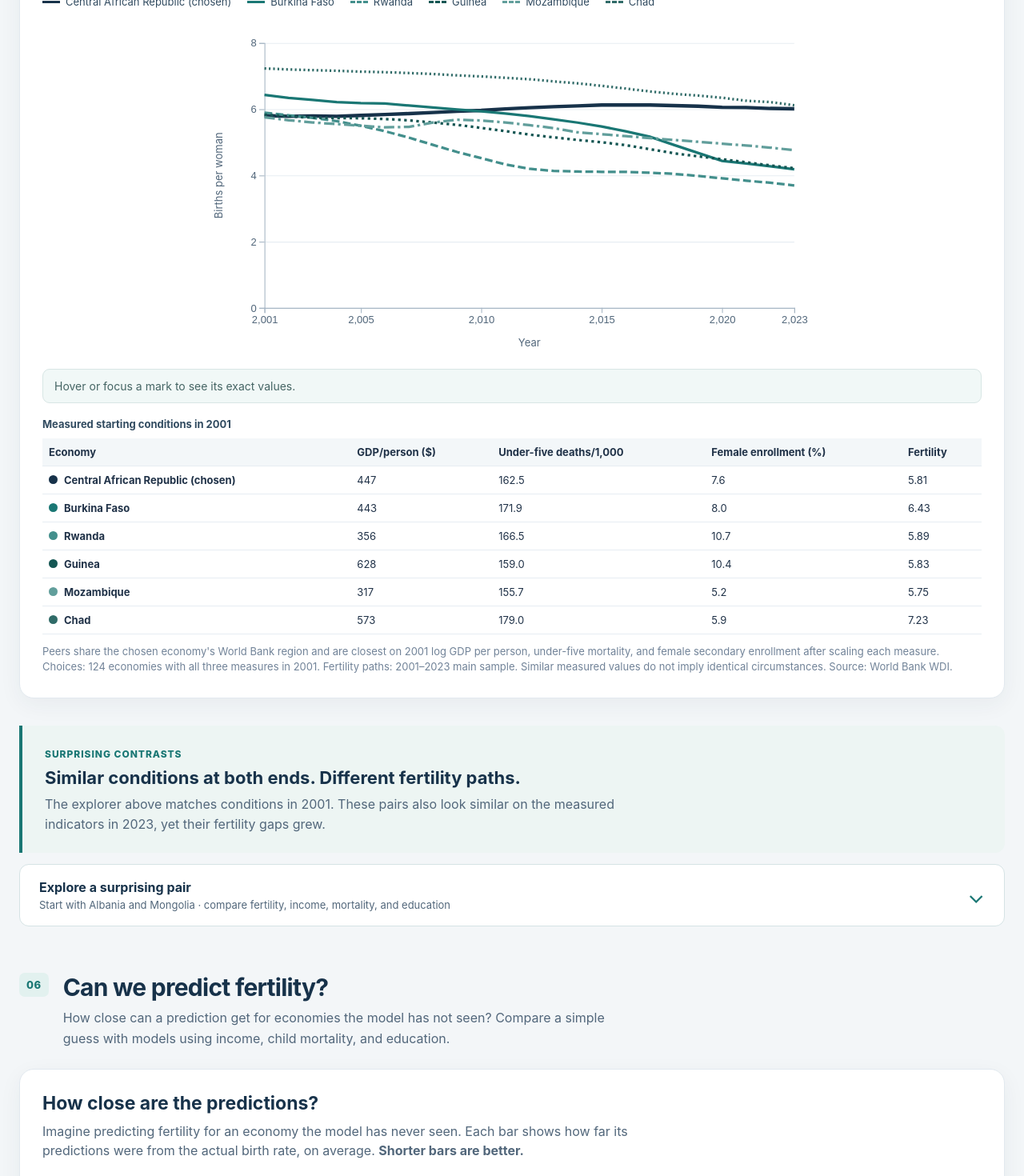
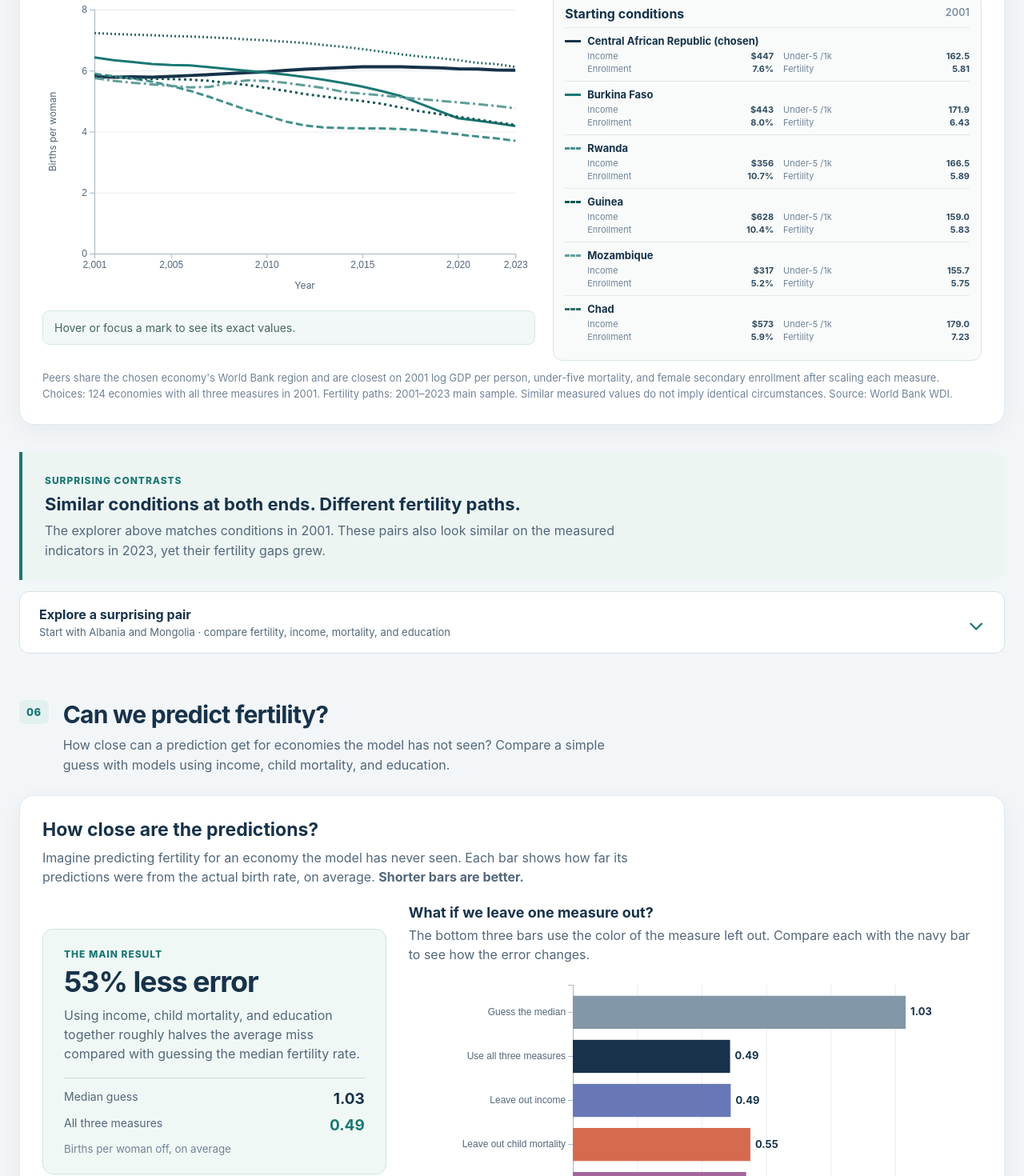
Before and after one commit to LinhNguyen2901/beyond-birth-rate, a React app in the folder frontend/: page / in a window 1280 px wide. Shown: the part 6760-8230 px from the top of the page at 80% size. Built offline with nearby package versions, Linux system fonts and the light colour scheme; the HTML template or start-up script is replaced by a standard one.

Commit message:
make section 5 and 6 fit screen size

```diff
--- a/frontend/src/App.css
+++ b/frontend/src/App.css
@@ -220,19 +220,24 @@
 }
 .chart-tooltip.visible { opacity: 1; }
 
-.table-wrap { overflow-x: auto; margin-top: 18px; }
-.chart-card table { width: 100%; border-collapse: collapse; font-size: 13px; }
-.chart-card caption { padding: 0 0 10px; text-align: left; font-weight: 700; color: #314b60; }
-.chart-card th, .chart-card td { padding: 9px 8px; border-bottom: 1px solid #e7edf2; text-align: left; white-space: nowrap; }
-.chart-card thead { background: #f3f7f9; }
-.legend-swatch { display: inline-block; width: 11px; height: 11px; margin-right: 8px; border-radius: 50%; }
 .peer-controls { display: flex; margin-top: 20px; }
 .chart-card .peer-controls label { display: flex; flex-direction: column; align-items: stretch; min-width: 260px; margin: 0; border-left-width: 4px; }
 .chart-card .peer-controls select { width: 100%; max-width: none; }
 .peer-legend { display: flex; flex-wrap: wrap; gap: 8px 20px; margin-top: 18px; color: #314b60; font-size: 13px; }
 .peer-legend span { display: inline-flex; align-items: center; gap: 7px; }
 .peer-legend i { display: inline-block; width: 22px; border-top: 3px solid; }
-.peer-mobile-cue { display: none; }
+.peer-main { display: grid; grid-template-columns: minmax(0, 1.15fr) minmax(400px, 1fr); align-items: start; gap: 22px; margin-top: 16px; }
+.peer-plot, .peer-values { min-width: 0; }
+.peer-plot svg { max-width: none; margin-top: 0; }
+.peer-values { padding: 14px; border: 1px solid #d9e6e5; border-radius: 12px; background: #f8fbfa; }
+.peer-values h3 { display: flex; justify-content: space-between; margin: 0 0 7px; color: #17324a; font-size: 16px; }
+.peer-values h3 span { color: #718398; font-size: 13px; font-weight: 500; }
+.peer-value { padding: 8px 0; border-top: 1px solid #e1ebea; }
+.peer-value > strong { display: flex; align-items: center; gap: 8px; color: #17324a; font-size: 13px; }
+.peer-value i { flex: none; width: 20px; border-top: 3px solid; }
+.peer-value > div { display: grid; grid-template-columns: repeat(2, minmax(0, 1fr)); gap: 2px 12px; margin: 4px 0 0 28px; }
+.peer-value span { display: flex; justify-content: space-between; gap: 4px; color: #718398; font-size: 11px; }
+.peer-value b { color: #314b60; font-weight: 650; }
 .case-bridge { margin: 34px 0 14px; padding: 24px 28px; border-left: 4px solid #1a7774; border-radius: 0 12px 12px 0; background: #edf5f3; }
 .case-bridge > span { color: #1a7774; font-size: 12px; font-weight: 800; letter-spacing: .08em; text-transform: uppercase; }
 .case-bridge h3 { margin: 8px 0; color: #17324a; font-size: 22px; }
@@ -253,26 +258,37 @@
 .case-summary { display: flex; align-items: baseline; flex-wrap: wrap; gap: 12px; margin-top: 20px; padding: 14px 18px; border-radius: 10px; background: #f1f8f7; color: #314b60; }
 .case-summary strong { color: #17324a; font-size: 20px; }
 .case-summary small { color: #52677b; font-size: 13px; font-weight: 400; }
-.case-grid { display: grid; grid-template-columns: repeat(2, minmax(0, 1fr)); gap: 18px; margin-top: 22px; }
-.case-panel { min-width: 0; padding: 17px 18px; border: 1px solid #e2e9ef; border-radius: 12px; background: #fcfdfd; }
+.case-grid { display: grid; grid-template-columns: repeat(2, minmax(0, 1fr)); gap: 12px; margin-top: 16px; }
+.case-panel { min-width: 0; padding: 12px 14px; border: 1px solid #e2e9ef; border-radius: 12px; background: #fcfdfd; }
 .case-panel h3 { margin: 0 0 3px; color: #17324a; font-size: 17px; }
 .case-panel > p:first-of-type { color: #718398; font-size: 12px; }
-.case-panel svg { max-width: none; margin-top: 8px; }
+.case-panel svg { max-width: none; margin-top: 4px; }
 .case-panel .chart-readout { min-height: 40px; margin-top: 4px; padding: 8px 10px; font-size: 12px; }
 
 .model-card > p:first-of-type { max-width: 750px; }
-.model-card h3 { margin: 28px 0 6px; color: #17324a; font-size: 18px; }
-.model-takeaway { display: grid; grid-template-columns: 1.3fr 1fr; gap: 22px; align-items: center; margin-top: 24px; padding: 23px 26px; border: 1px solid #cee4df; border-radius: 13px; background: #f0f8f5; }
+.model-main { display: grid; grid-template-columns: minmax(300px, .75fr) minmax(0, 1.25fr); align-items: center; gap: 28px; margin-top: 22px; }
+.model-plot { min-width: 0; }
+.model-card h3 { margin: 0 0 6px; color: #17324a; font-size: 18px; }
+.model-takeaway { display: grid; gap: 18px; padding: 23px 26px; border: 1px solid #cee4df; border-radius: 13px; background: #f0f8f5; }
 .model-takeaway > div:first-child > span { display: block; margin-bottom: 5px; color: #1a7774; font-size: 12px; font-weight: 800; letter-spacing: .08em; text-transform: uppercase; }
 .model-takeaway > div:first-child > strong { display: block; margin-bottom: 8px; color: #17324a; font-size: clamp(26px, 4vw, 36px); letter-spacing: -.03em; }
-.model-before-after { display: grid; gap: 10px; padding-left: 22px; border-left: 1px solid #c9ddd8; }
+.model-before-after { display: grid; gap: 10px; padding-top: 14px; border-top: 1px solid #c9ddd8; }
 .model-before-after span { display: flex; justify-content: space-between; gap: 14px; color: #52677b; font-size: 14px; }
 .model-before-after strong { color: #17324a; font-size: 19px; }
 .model-before-after span:nth-child(2) strong { color: #1a7774; }
 .model-before-after small { color: #718398; }
-.model-card svg { max-width: 820px; }
+.model-card svg { max-width: none; margin-top: 8px; }
 .model-card svg .value { fill: #17324a; font-size: 13px; font-weight: 700; }
 .model-card .model-note { margin-top: 17px; padding: 13px 16px; border-left: 3px solid #1a7774; border-radius: 0 8px 8px 0; background: #f3f8f7; color: #314b60; }
+
+@media (max-width: 1000px) {
+  .peer-main, .model-main { grid-template-columns: 1fr; }
+  .peer-values { display: grid; grid-template-columns: repeat(2, minmax(0, 1fr)); column-gap: 16px; }
+  .peer-values h3 { grid-column: 1 / -1; }
+}
+@media (max-width: 800px) {
+  .case-grid { grid-template-columns: 1fr; }
+}
 
 .overview-grid { display: grid; grid-template-columns: 1.15fr 1fr; gap: 28px; }
 .overview-history-grid { display: grid; grid-template-columns: repeat(2, minmax(0, 1fr)); gap: 22px 14px; margin-top: 24px; }
@@ -307,8 +323,9 @@
   .overview-history-grid { grid-template-columns: 1fr; }
   .overview-card svg { min-width: 0; }
   .chart-card .peer-controls label { min-width: 0; width: 100%; }
-  .peer-mobile-cue { display: block; margin-top: 14px !important; padding: 9px 12px; border-radius: 7px; background: #f0f6f5; color: #315d5a !important; font-size: 12px; }
-  .peer-table-cue { margin-bottom: 0 !important; }
+  .peer-plot svg, .model-plot svg { min-width: 0; }
+  .peer-values { grid-template-columns: 1fr; }
+  .peer-value > div { grid-template-columns: repeat(2, minmax(0, 1fr)); }
   .peer-legend { display: grid; grid-template-columns: repeat(2, minmax(0, 1fr)); gap: 9px; }
   .peer-legend span { min-width: 0; }
   .case-bridge { padding: 18px; }
@@ -318,6 +335,5 @@
   .case-grid { grid-template-columns: 1fr; }
   .case-panel { overflow-x: auto; }
   .case-panel svg { min-width: 0; }
-  .model-takeaway { grid-template-columns: 1fr; padding: 18px; }
-  .model-before-after { padding: 15px 0 0; border-left: 0; border-top: 1px solid #c9ddd8; }
+  .model-takeaway { padding: 18px; }
 }
--- a/frontend/src/components/CaseComparisonChart.jsx
+++ b/frontend/src/components/CaseComparisonChart.jsx
@@ -81,8 +81,19 @@ const measures = [
 
 export default function CaseComparisonChart() {
   const [caseIndex, setCaseIndex] = useState(0)
+  const [chartWidth, setChartWidth] = useState(520)
   const chartsRef = useRef(null)
   const pair = shortlist[caseIndex]
+
+  useEffect(() => {
+    const chart = chartsRef.current?.querySelector('svg')
+    if (!chart) return
+    const observer = new ResizeObserver(entries => {
+      if (entries[0].contentRect.width > 0) setChartWidth(Math.round(entries[0].contentRect.width))
+    })
+    observer.observe(chart)
+    return () => observer.disconnect()
+  }, [])
 
   useEffect(() => {
     if (!pair) return
@@ -90,8 +101,8 @@ export default function CaseComparisonChart() {
 
     d3.select(chartsRef.current).selectAll('svg').each(function (_, index) {
       const measure = measures[index]
-      const width = 520
-      const height = 300
+      const width = chartWidth
+      const height = 210
       const margin = { top: 14, right: 18, bottom: 42, left: 64 }
       const plotWidth = width - margin.left - margin.right
       const plotHeight = height - margin.top - margin.bottom
@@ -111,7 +122,7 @@ export default function CaseComparisonChart() {
       chart.append('g').attr('class', 'grid')
         .call(d3.axisLeft(y).tickValues(yTicks).tickSize(-plotWidth).tickFormat(''))
       chart.append('g').attr('transform', `translate(0, ${plotHeight})`)
-        .call(d3.axisBottom(x).tickValues([2001, 2010, 2020, 2023]).tickFormat(d3.format('d')))
+        .call(d3.axisBottom(x).tickValues(width < 400 ? [2001, 2012, 2023] : [2001, 2010, 2020, 2023]).tickFormat(d3.format('d')))
       chart.append('g').call(d3.axisLeft(y).tickValues(yTicks).tickFormat(measure.key === 'gdp_pc' ? d3.format('~s') : d3.format('~f')))
 
       histories.forEach((history, countryIndex) => {
@@ -139,7 +150,7 @@ export default function CaseComparisonChart() {
         )
       })
     })
-  }, [pair])
+  }, [pair, chartWidth])
 
   if (!pair) return null
 
--- a/frontend/src/components/ModelComparisonChart.jsx
+++ b/frontend/src/components/ModelComparisonChart.jsx
@@ -1,4 +1,4 @@
-import { useEffect, useRef } from 'react'
+import { useEffect, useRef, useState } from 'react'
 import * as d3 from 'd3'
 import scoreData from '../data/model_scores.json'
 import { addTooltip } from '../chartTooltip'
@@ -28,12 +28,20 @@ const improvement = Math.round((1 - full.mae / baseline.mae) * 100)
 
 export default function ModelComparisonChart() {
   const chartRef = useRef(null)
+  const [chartWidth, setChartWidth] = useState(760)
 
   useEffect(() => {
-    const margin = { top: 18, right: 48, bottom: 58, left: 205 }
-    const width = 760 - margin.left - margin.right
+    const observer = new ResizeObserver(entries => setChartWidth(Math.round(entries[0].contentRect.width)))
+    observer.observe(chartRef.current)
+    return () => observer.disconnect()
+  }, [])
+
+  useEffect(() => {
+    const compact = chartWidth < 500
+    const margin = { top: 18, right: compact ? 26 : 48, bottom: 58, left: compact ? 145 : 205 }
+    const width = chartWidth - margin.left - margin.right
     const height = 365 - margin.top - margin.bottom
-    const svg = d3.select(chartRef.current).attr('viewBox', '0 0 760 365')
+    const svg = d3.select(chartRef.current).attr('viewBox', `0 0 ${chartWidth} 365`)
     svg.selectAll('*').remove()
     const chart = svg.append('g').attr('transform', `translate(${margin.left}, ${margin.top})`)
 
@@ -43,9 +51,9 @@ export default function ModelComparisonChart() {
 
     chart.append('g').attr('class', 'grid')
       .attr('transform', `translate(0, ${height})`)
-      .call(d3.axisBottom(x).ticks(5).tickSize(-height).tickFormat(''))
+      .call(d3.axisBottom(x).ticks(compact ? 3 : 5).tickSize(-height).tickFormat(''))
     chart.append('g').attr('transform', `translate(0, ${height})`)
-      .call(d3.axisBottom(x).ticks(5))
+      .call(d3.axisBottom(x).ticks(compact ? 3 : 5))
     chart.append('g').call(d3.axisLeft(y).tickFormat(name => labels[name]))
 
     const bars = chart.selectAll('rect').data(scores).join('rect')
@@ -60,9 +68,9 @@ export default function ModelComparisonChart() {
 
     // The full row is the hover target, as in the D3 tutorial example.
     const hits = chart.selectAll('.bar-hit').data(scores).join('rect')
-      .attr('class', 'bar-hit').attr('x', -200)
+      .attr('class', 'bar-hit').attr('x', -margin.left + 5)
       .attr('y', d => y(d.name) - 5)
-      .attr('width', width + 245).attr('height', y.step())
+      .attr('width', width + margin.left + margin.right - 5).attr('height', y.step())
       .attr('fill', 'transparent').attr('pointer-events', 'all')
       .attr('tabindex', 0)
       .attr('aria-label', d => `${labels[d.name]}: average prediction miss ${d.mae.toFixed(3)} births per woman`)
@@ -75,13 +83,15 @@ export default function ModelComparisonChart() {
     )
 
     chart.append('text').attr('x', width / 2).attr('y', height + 48)
-      .attr('text-anchor', 'middle').text('Average prediction miss (births per woman)')
-  }, [])
+      .attr('text-anchor', 'middle').text(compact ? 'Average miss (births per woman)' : 'Average prediction miss (births per woman)')
+  }, [chartWidth])
 
   return (
     <section className="chart-card model-card">
       <h2>How close are the predictions?</h2>
       <p>Imagine predicting fertility for an economy the model has never seen. Each bar shows how far its predictions were from the actual birth rate, on average. <strong>Shorter bars are better.</strong></p>
+      <div className="model-main">
+        <div className="model-explainer">
           <div className="model-takeaway">
             <div>
               <span>The main result</span>
@@ -94,12 +104,16 @@ export default function ModelComparisonChart() {
               <small>Births per woman off, on average</small>
             </div>
           </div>
+          <p className="model-note">Leaving out income barely changes the error here. Leaving out child mortality increases it the most. This describes this model's predictions; it does not tell us what causes fertility to change.</p>
+        </div>
+        <div className="model-plot">
           <h3>What if we leave one measure out?</h3>
           <p>The bottom three bars use the color of the measure left out. Compare each with the navy bar to see how the error changes.</p>
           <svg ref={chartRef} role="img" aria-label="Model errors for baseline and indicator combinations" />
           <div className="chart-tooltip" aria-hidden="true" />
           <p className="chart-readout" aria-live="polite">Hover or focus a mark to see its exact values.</p>
-      <p className="model-note">Leaving out income barely changes the error here. Leaving out child mortality increases it the most. This describes this model's predictions; it does not tell us what causes fertility to change.</p>
+        </div>
+      </div>
       <p className="chart-source">2001–2023 rows with all four measures available. Error is the average absolute difference between predicted and actual births per woman. Five evaluation rounds each hold out entire economies. Source: World Bank WDI.</p>
     </section>
   )
--- a/frontend/src/components/PeerHistoryChart.jsx
+++ b/frontend/src/components/PeerHistoryChart.jsx
@@ -20,6 +20,7 @@ const spreads = {
 export default function PeerHistoryChart() {
   const chartRef = useRef(null)
   const [selectedCountry, setSelectedCountry] = useState('CAF')
+  const [chartWidth, setChartWidth] = useState(700)
   const countries = useMemo(() => {
     const chosen = choices.find(d => d.iso3 === selectedCountry)
     const peers = choices.filter(d => d.iso3 !== selectedCountry && d.region === chosen.region)
@@ -43,10 +44,16 @@ export default function PeerHistoryChart() {
   }, [selectedCountry])
 
   useEffect(() => {
+    const observer = new ResizeObserver(entries => setChartWidth(Math.round(entries[0].contentRect.width)))
+    observer.observe(chartRef.current)
+    return () => observer.disconnect()
+  }, [])
+
+  useEffect(() => {
     const margin = { top: 20, right: 25, bottom: 55, left: 65 }
-    const width = 700 - margin.left - margin.right
+    const width = chartWidth - margin.left - margin.right
     const height = 380 - margin.top - margin.bottom
-    const svg = d3.select(chartRef.current).attr('viewBox', '0 0 700 380')
+    const svg = d3.select(chartRef.current).attr('viewBox', `0 0 ${chartWidth} 380`)
     svg.selectAll('*').remove()
     const chart = svg.append('g').attr('transform', `translate(${margin.left}, ${margin.top})`)
 
@@ -57,7 +64,7 @@ export default function PeerHistoryChart() {
     chart.append('g').attr('class', 'grid')
       .call(d3.axisLeft(y).ticks(4).tickSize(-width).tickFormat(''))
     chart.append('g').attr('transform', `translate(0, ${height})`)
-      .call(d3.axisBottom(x).tickValues([2001, 2005, 2010, 2015, 2020, 2023]))
+      .call(d3.axisBottom(x).tickValues(chartWidth < 500 ? [2001, 2010, 2023] : [2001, 2005, 2010, 2015, 2020, 2023]))
     chart.append('g').call(d3.axisLeft(y).ticks(4))
 
     const lines = chart.selectAll('.peer-line').data(countries).join('path')
@@ -85,7 +92,7 @@ export default function PeerHistoryChart() {
     chart.append('text').attr('transform', 'rotate(-90)')
       .attr('x', -height / 2).attr('y', -48)
       .attr('text-anchor', 'middle').text('Births per woman')
-  }, [countries, selectedCountry])
+  }, [countries, selectedCountry, chartWidth])
 
   return (
     <section className="chart-card">
@@ -98,24 +105,19 @@ export default function PeerHistoryChart() {
           </select>
         </label>
       </div>
-      <div className="peer-legend">
-        {countries.map((d, index) => <span key={d.iso3}><i style={{ borderColor: d.color, borderTopStyle: d.dash ? 'dashed' : 'solid' }} />{d.start.country}{index === 0 && ' (chosen)'}</span>)}
-      </div>
-      <p className="peer-mobile-cue">Swipe sideways to see the full chart. Use the legend to match each line to an economy.</p>
-      <svg ref={chartRef} role="img" aria-label={`Fertility histories for ${countries[0].start.country} and ${countries.length - 1} nearby peers, 2001 to 2023`} />
-      <div className="chart-tooltip" aria-hidden="true" />
-      <p className="chart-readout" aria-live="polite">Hover or focus a line to see its endpoint values.</p>
-      <p className="peer-mobile-cue peer-table-cue">Swipe the table sideways to see all starting values.</p>
-      <div className="table-wrap" tabIndex="0" role="region" aria-label="Measured starting conditions table, scroll horizontally for more columns">
-        <table>
-          <caption>Measured starting conditions in 2001</caption>
-          <thead><tr><th>Economy</th><th>GDP/person ($)</th><th>Under-five deaths/1,000</th><th>Female enrollment (%)</th><th>Fertility</th></tr></thead>
-          <tbody>{countries.map((d, index) => <tr key={d.iso3}>
-            <th><span className="legend-swatch" style={{ background: d.color }} />{d.start.country}{index === 0 && ' (chosen)'}</th>
-            <td>{Math.round(d.start.gdp_pc).toLocaleString()}</td><td>{d.start.mortality.toFixed(1)}</td>
-            <td>{d.start.education.toFixed(1)}</td><td>{d.start.fertility.toFixed(2)}</td>
-          </tr>)}</tbody>
-        </table>
+      <div className="peer-main">
+        <div className="peer-plot">
+          <svg ref={chartRef} role="img" aria-label={`Fertility histories for ${countries[0].start.country} and ${countries.length - 1} nearby peers, 2001 to 2023`} />
+          <div className="chart-tooltip" aria-hidden="true" />
+          <p className="chart-readout" aria-live="polite">Hover or focus a line to see its endpoint values.</p>
+        </div>
+        <div className="peer-values">
+          <h3>Starting conditions <span>2001</span></h3>
+          {countries.map((d, index) => <div className="peer-value" key={d.iso3}>
+            <strong><i style={{ borderColor: d.color, borderTopStyle: d.dash ? 'dashed' : 'solid' }} />{d.start.country}{index === 0 && ' (chosen)'}</strong>
+            <div><span>Income <b>${Math.round(d.start.gdp_pc).toLocaleString()}</b></span><span>Under-5 /1k <b>{d.start.mortality.toFixed(1)}</b></span><span>Enrollment <b>{d.start.education.toFixed(1)}%</b></span><span>Fertility <b>{d.start.fertility.toFixed(2)}</b></span></div>
+          </div>)}
+        </div>
       </div>
       <p className="chart-source">Peers share the chosen economy's World Bank region and are closest on 2001 log GDP per person, under-five mortality, and female secondary enrollment after scaling each measure. Choices: 124 economies with all three measures in 2001. Fertility paths: 2001–2023 main sample. Similar measured values do not imply identical circumstances. Source: World Bank WDI.</p>
     </section>
```
Lines whose indentation alone changed are shown as unchanged.
